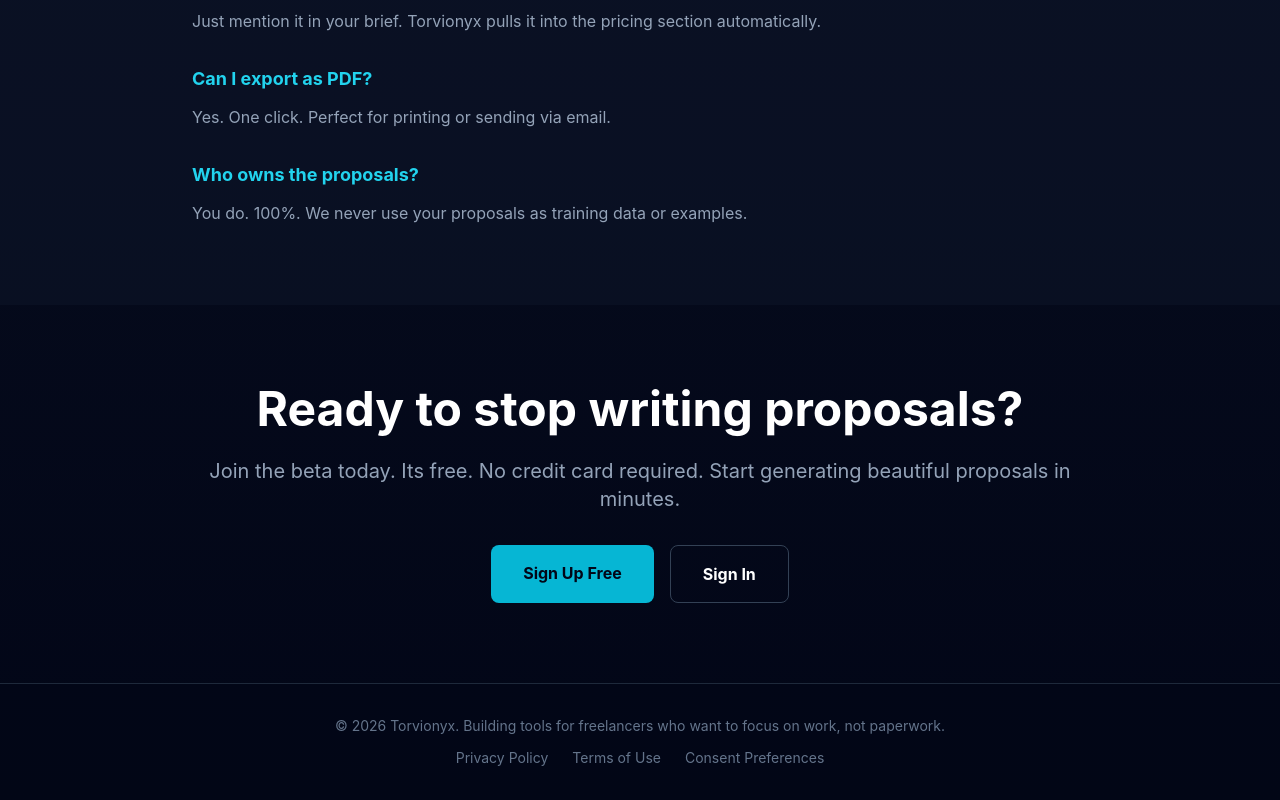
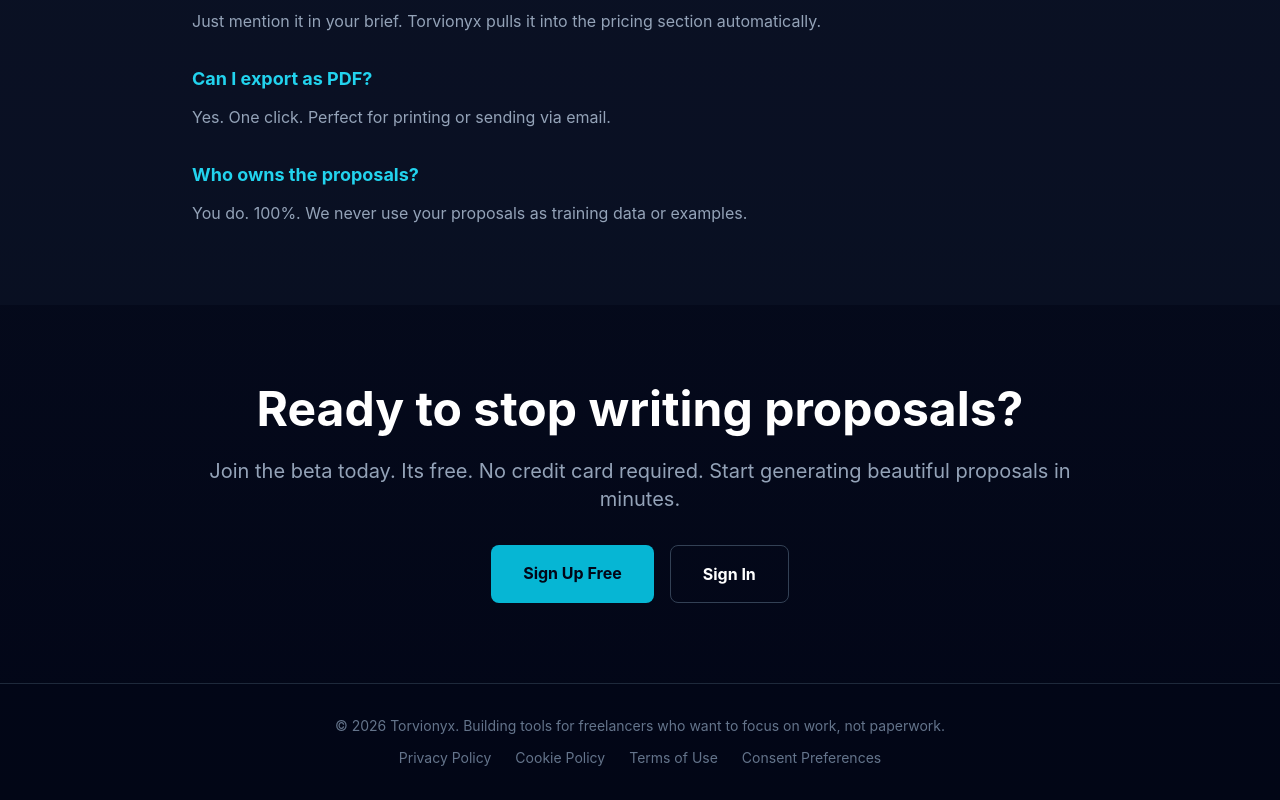
Before and after one commit to torvionyx-cloud/torvionyx-beta, a Next.js app: page / in a window 1280 px wide. Shown: the part 4014-4814 px from the top of the page. Built offline with nearby package versions, Linux system fonts and the light colour scheme.

Commit message:
feat: add cookie policy link to footer

```diff
--- a/src/app/page.tsx
+++ b/src/app/page.tsx
@@ -223,6 +223,7 @@
           <p>© 2026 Torvionyx. Building tools for freelancers who want to focus on work, not paperwork.</p>
           <div className="flex items-center justify-center gap-6">
             <a href="/privacy-policy" className="hover:text-slate-300 transition-colors">Privacy Policy</a>
+            <a href="/cookie-policy" className="hover:text-slate-300 transition-colors">Cookie Policy</a>
             <a href="/terms" className="hover:text-slate-300 transition-colors">Terms of Use</a>
            <a href="/consent-preferences" className="hover:text-slate-300 transition-colors">Consent Preferences</a>
           </div>
```
